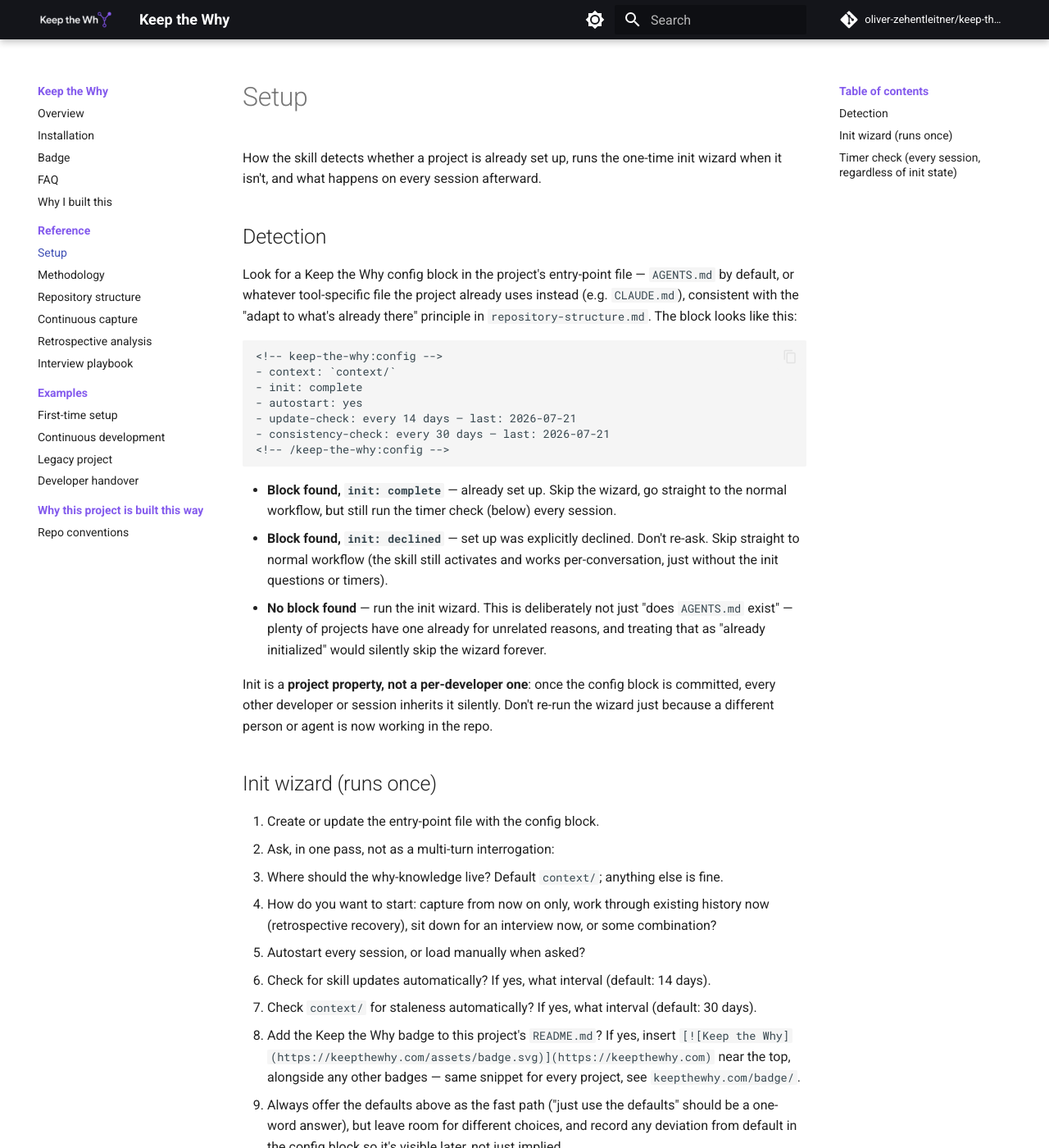
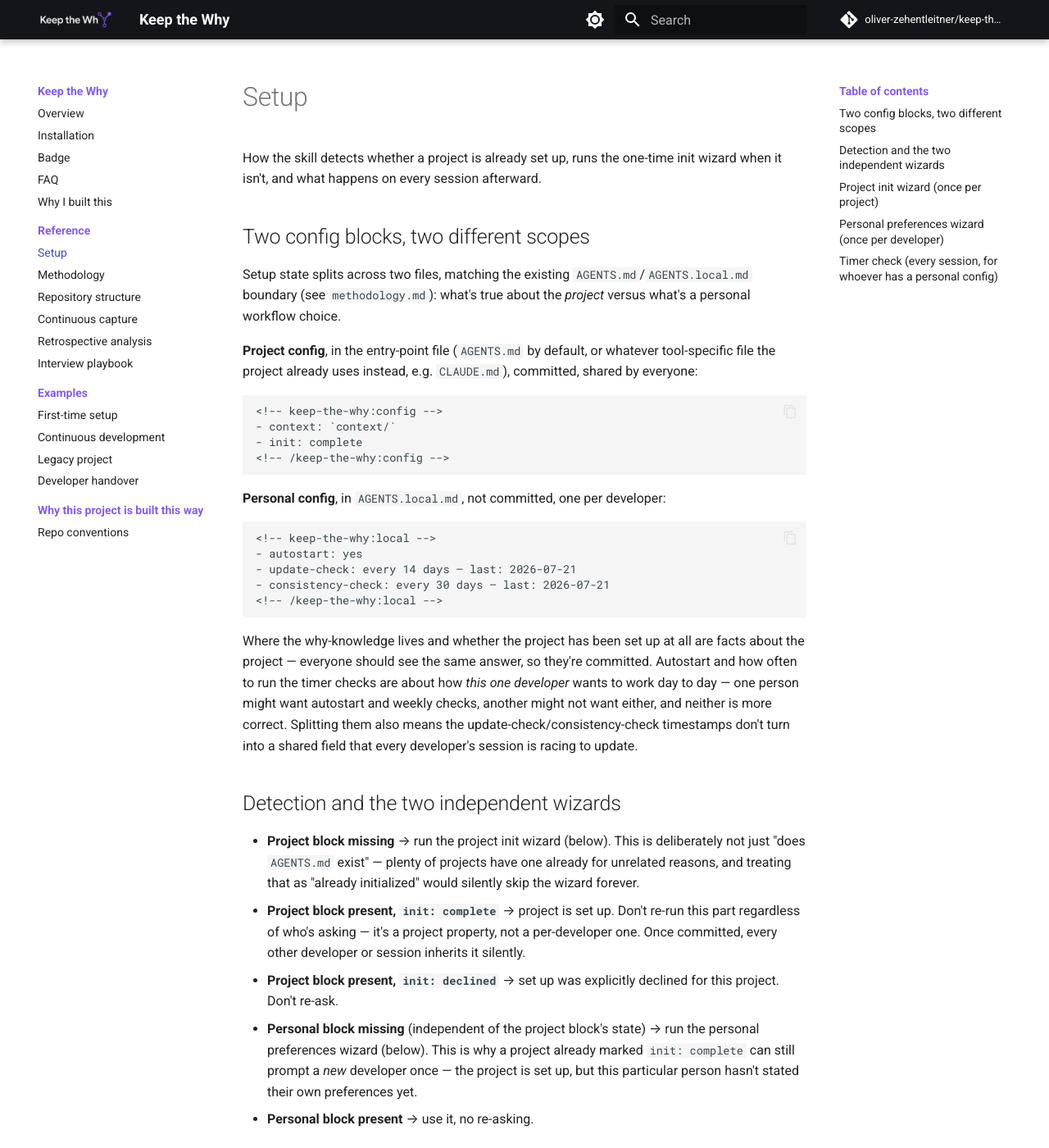
Before and after one commit to oliver-zehentleitner/keep-the-why, an MkDocs documentation site: the page built from docs/setup.md, in a window 1280 px wide and 1400 px high. Shown: the whole window at 82% size. Built offline with MkDocs 1.6.1 and Material for MkDocs 9.7.7, drawn with Linux system fonts in a browser that asks for light colours; comment, search, counter and statistics services are not loaded; some of the changed text lies outside the part shown.

Commit message:
Split setup config into project (AGENTS.md) and personal (AGENTS.local.md) blocks
Two corrections from Oliver:

1. Autostart, update-check interval, and consistency-check interval
   were bundled into the single committed AGENTS.md config block
   alongside project facts (context/ location, init status). Those
   are individual workflow preferences, not project facts - one
   developer wanting weekly checks and another wanting none are both
   fine, and a shared timestamp field would just be something every
   session races to update. Split into a project block (AGENTS.md,
   committed) and a personal block (AGENTS.local.md, not committed),
   matching the boundary those two files already draw. A project can
   be init: complete while a new developer still gets asked their own
   preferences, since their personal block doesn't exist yet.

2. The update check silently skipped when it couldn't run (no web
   access). That's indistinguishable from "checked, found nothing" -
   for a user whose agent never has web access, the check would be
   permanently and invisibly broken. Now it reports the failure once
   and asks whether to keep retrying or turn the check off, instead
   of failing the same way forever without ever saying so.

Updated SKILL.md's setup-check step, both AGENTS.md/AGENTS.local.md
examples in repository-structure.md, the first-time-setup example
(now covers a second developer's personal-only wizard too), two evals
reworded and one new eval for the silent-failure case, and
repo-conventions.md documents both decisions with their rejected
predecessor.

````diff
--- a/skills/keep-the-why/references/setup.md
+++ b/skills/keep-the-why/references/setup.md
@@ -2,46 +2,66 @@
 
 How the skill detects whether a project is already set up, runs the one-time init wizard when it isn't, and what happens on every session afterward.
 
-## Detection
+## Two config blocks, two different scopes
 
-Look for a Keep the Why config block in the project's entry-point file — `AGENTS.md` by default, or whatever tool-specific file the project already uses instead (e.g. `CLAUDE.md`), consistent with the "adapt to what's already there" principle in `repository-structure.md`. The block looks like this:
+Setup state splits across two files, matching the existing `AGENTS.md`/`AGENTS.local.md` boundary (see `methodology.md`): what's true about the *project* versus what's a personal workflow choice.
+
+**Project config**, in the entry-point file (`AGENTS.md` by default, or whatever tool-specific file the project already uses instead, e.g. `CLAUDE.md`), committed, shared by everyone:
 
 ```markdown
 <!-- keep-the-why:config -->
 - context: `context/`
 - init: complete
+<!-- /keep-the-why:config -->
+```
+
+**Personal config**, in `AGENTS.local.md`, not committed, one per developer:
+
+```markdown
+<!-- keep-the-why:local -->
 - autostart: yes
 - update-check: every 14 days — last: 2026-07-21
 - consistency-check: every 30 days — last: 2026-07-21
-<!-- /keep-the-why:config -->
+<!-- /keep-the-why:local -->
 ```
 
-- **Block found, `init: complete`** — already set up. Skip the wizard, go straight to the normal workflow, but still run the timer check (below) every session.
-- **Block found, `init: declined`** — set up was explicitly declined. Don't re-ask. Skip straight to normal workflow (the skill still activates and works per-conversation, just without the init questions or timers).
-- **No block found** — run the init wizard. This is deliberately not just "does `AGENTS.md` exist" — plenty of projects have one already for unrelated reasons, and treating that as "already initialized" would silently skip the wizard forever.
+Where the why-knowledge lives and whether the project has been set up at all are facts about the project — everyone should see the same answer, so they're committed. Autostart and how often to run the timer checks are about how *this one developer* wants to work day to day — one person might want autostart and weekly checks, another might not want either, and neither is more correct. Splitting them also means the update-check/consistency-check timestamps don't turn into a shared field that every developer's session is racing to update.
 
-Init is a **project property, not a per-developer one**: once the config block is committed, every other developer or session inherits it silently. Don't re-run the wizard just because a different person or agent is now working in the repo.
+## Detection and the two independent wizards
 
-## Init wizard (runs once)
+- **Project block missing** → run the project init wizard (below). This is deliberately not just "does `AGENTS.md` exist" — plenty of projects have one already for unrelated reasons, and treating that as "already initialized" would silently skip the wizard forever.
+- **Project block present, `init: complete`** → project is set up. Don't re-run this part regardless of who's asking — it's a project property, not a per-developer one. Once committed, every other developer or session inherits it silently.
+- **Project block present, `init: declined`** → set up was explicitly declined for this project. Don't re-ask.
+- **Personal block missing** (independent of the project block's state) → run the personal preferences wizard (below). This is why a project already marked `init: complete` can still prompt a *new* developer once — the project is set up, but this particular person hasn't stated their own preferences yet.
+- **Personal block present** → use it, no re-asking.
 
-1. Create or update the entry-point file with the config block.
-2. Ask, in one pass, not as a multi-turn interrogation:
+## Project init wizard (once per project)
+
+1. Create or update the entry-point file with the project config block.
+2. Ask, in one pass:
    - Where should the why-knowledge live? Default `context/`; anything else is fine.
    - How do you want to start: capture from now on only, work through existing history now (retrospective recovery), sit down for an interview now, or some combination?
-   - Autostart every session, or load manually when asked?
+   - Add the Keep the Why badge to this project's `README.md`? If yes, insert `[![Keep the Why](https://keepthewhy.com/assets/badge.svg)](https://keepthewhy.com)` near the top, alongside any other badges — same snippet for every project, see `keepthewhy.com/badge/`.
+3. Run whichever starting mode was chosen.
+4. If declined entirely, write `init: declined` and stop — no further project-level questions, ever, unless asked again. (The personal wizard below is independent and can still run.)
+
+## Personal preferences wizard (once per developer)
+
+1. Ask, in one pass:
+   - Autostart every session, or load manually when asked? Default: automatically.
    - Check for skill updates automatically? If yes, what interval (default: 14 days).
    - Check `context/` for staleness automatically? If yes, what interval (default: 30 days).
-   - Add the Keep the Why badge to this project's `README.md`? If yes, insert `[![Keep the Why](https://keepthewhy.com/assets/badge.svg)](https://keepthewhy.com)` near the top, alongside any other badges — same snippet for every project, see `keepthewhy.com/badge/`.
-3. Always offer the defaults above as the fast path ("just use the defaults" should be a one-word answer), but leave room for different choices, and record any deviation from default in the config block so it's visible later, not just implied.
-4. Anything genuinely personal (not shared team preference) belongs in `AGENTS.local.md`, referenced from the committed entry-point file — not in the config block itself.
-5. Run whichever starting mode was chosen.
-6. If the user declines setup entirely, write `init: declined` and stop — no further questions this project, ever, unless they ask again.
+2. Write the answers to the `AGENTS.local.md` personal block. If `AGENTS.local.md` doesn't exist yet, create it and make sure the entry-point file points to it (see `methodology.md`).
 
-## Timer check (every session, regardless of init state)
+Both wizards: offer the defaults as a fast path ("just use the defaults" should be a one-word answer), but leave room for different choices, and record any deviation explicitly rather than leaving it implied.
+
+## Timer check (every session, for whoever has a personal config)
 
 Two independent timers, both opportunistic — checked when the skill is already active in a session, not on any real background schedule (skills don't run outside a session):
 
-**Update check.** If `update-check` is enabled and the interval has elapsed since `last`: compare the installed `version` (`SKILL.md` frontmatter) against the latest release's `tag_name`. Query the GitHub API, not the HTML releases page — turn `repository` (also frontmatter) into an API URL by replacing `github.com/` with `api.github.com/repos/` and appending `/releases/latest`, e.g. `https://api.github.com/repos/oliver-zehentleitner/keep-the-why/releases/latest`. Returns clean JSON (`tag_name`, `published_at`, ...) instead of requiring the agent to parse an HTML redirect. This needs the agent's own web access — the skill itself has none (see "What this skill is not"). If checking isn't possible right now (no web access this session), skip silently and try again next time; don't nag about being unable to check. Update `last` regardless of outcome.
+**Update check.** If `update-check` is enabled and the interval has elapsed since `last`: compare the installed `version` (`SKILL.md` frontmatter) against the latest release's `tag_name`. Query the GitHub API, not the HTML releases page — turn `repository` (also frontmatter) into an API URL by replacing `github.com/` with `api.github.com/repos/` and appending `/releases/latest`, e.g. `https://api.github.com/repos/oliver-zehentleitner/keep-the-why/releases/latest`. Returns clean JSON (`tag_name`, `published_at`, ...) instead of requiring the agent to parse an HTML redirect. This needs the agent's own web access — the skill itself has none (see "What this skill is not").
+
+If checking isn't possible (no web access this session): don't fail silently forever. The first time this happens, say so and ask how to handle it — keep retrying each session, or turn `update-check` off. Respect the answer and don't re-ask every session after that; a check that's been silently broken since the day it was set up isn't a check, it's a false sense of one. Update `last` regardless of outcome, so the interval logic doesn't retry on every single message.
 
 **Consistency check.** If `consistency-check` is enabled and the interval has elapsed: look for entries whose `Revisit when` condition (see `repository-structure.md`) has actually been triggered — not just entries that are merely old. Age alone isn't a defect; an untriggered old entry is still accurate. Scope the check to what `context/index.md` already summarizes rather than opening every topic file — the index exists precisely so this kind of check stays cheap. If something's genuinely triggered, surface it and ask whether to address it now. Update `last` regardless of outcome.
 
````
Also changed, not shown: context/repo-conventions.md (+26 -4 lines), skills/keep-the-why/SKILL.md (+2 -2 lines), skills/keep-the-why/examples/first-time-setup.md (+28 -12 lines), skills/keep-the-why/references/repository-structure.md (+11 -2 lines), 1 other file.
